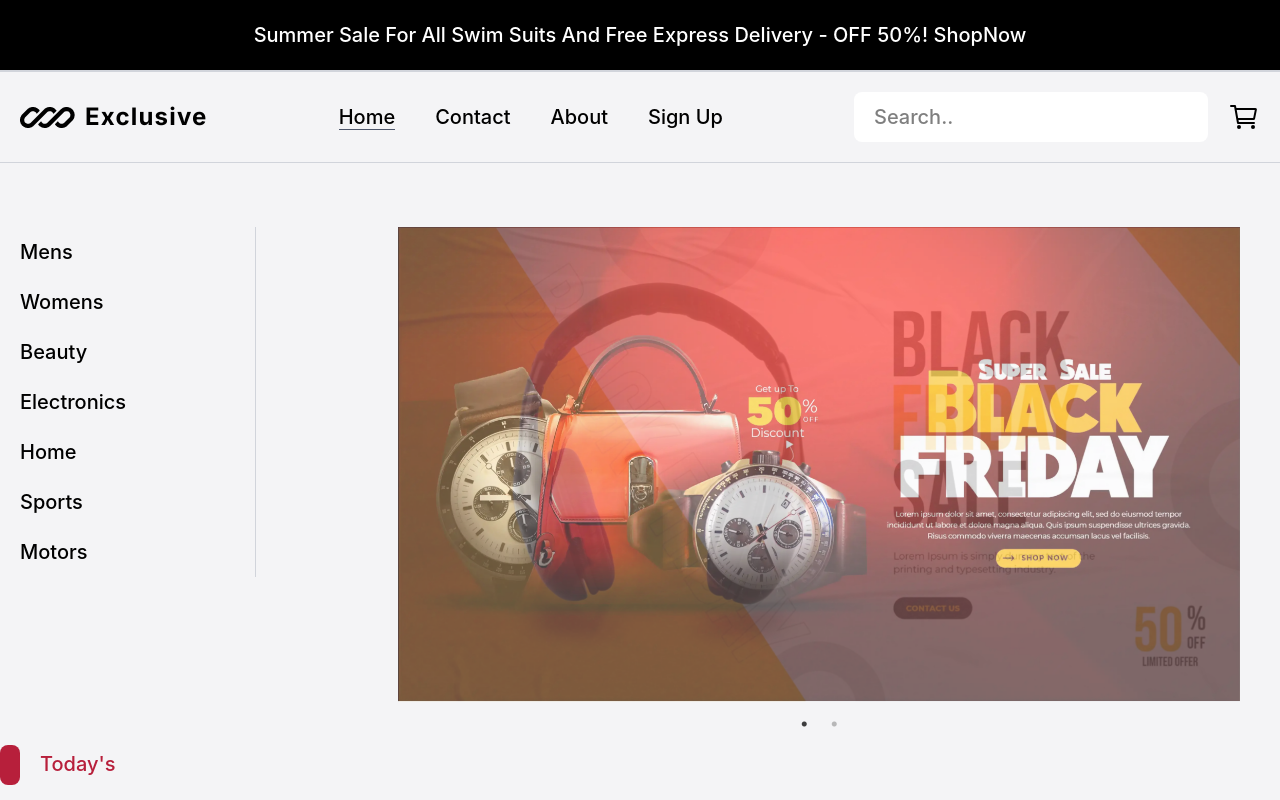
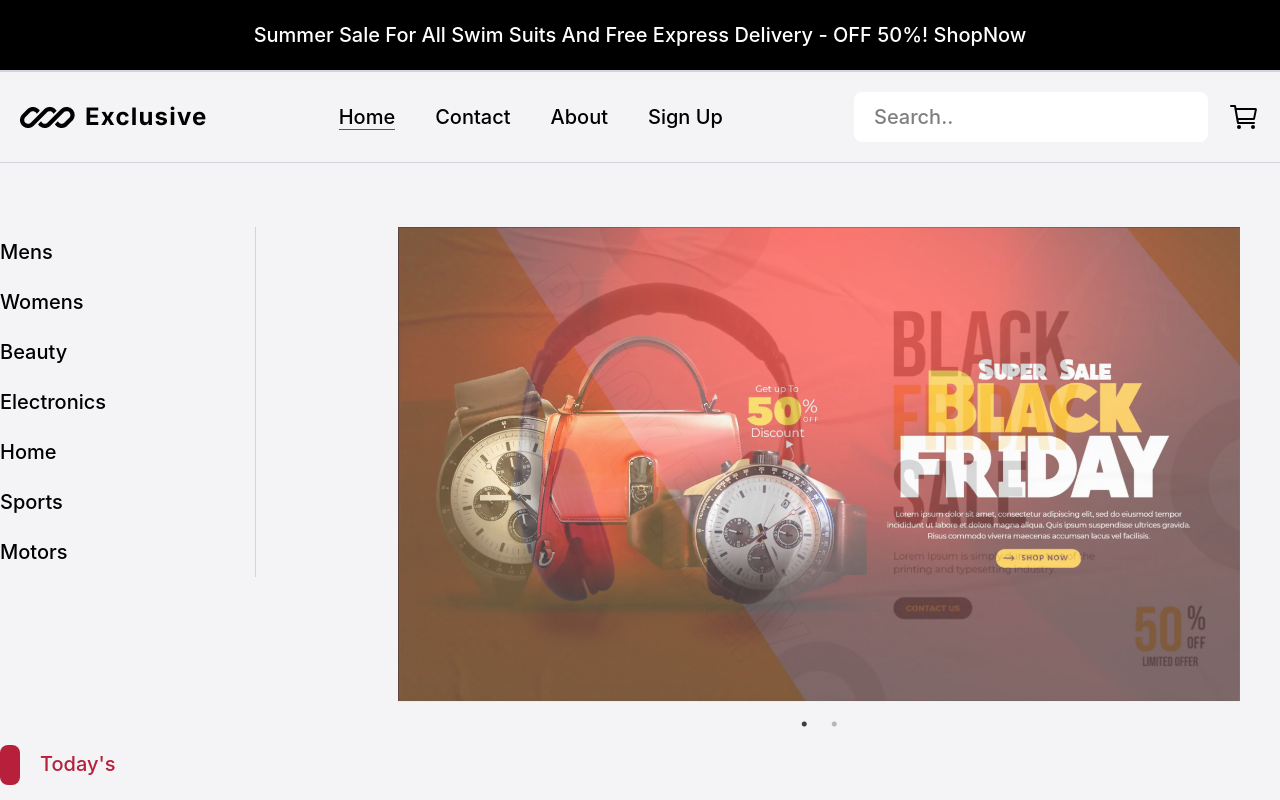
Before and after one commit to Mohamed-Y0/Exclusive, a React (Vite) app: page / in a window 1280 px wide. Shown: the top 800 px of the page. Built offline with nearby package versions, Linux system fonts and the light colour scheme; no server answers; a web font is replaced by a local one.

Commit message:
improve styles

```diff
--- a/src/components/home/LeftMenu.tsx
+++ b/src/components/home/LeftMenu.tsx
@@ -29,16 +29,13 @@ type Props = {
 function LeftMenu({ hide }: Props) {
   return (
     <div className={`md:block ${hide && "hidden"} capitalize`}>
-      <ul className="sm:flex-wrap sm:justify-center sm:px-5 md:flex lg:flex-col lg:border-r lg:border-neutral-200 lg:px-0">
+      <ul className="sm:flex-wrap sm:justify-center md:flex lg:flex-col lg:border-r lg:border-neutral-200">
         {categories.map((item) => (
-          <li
-            key={item.name}
-            className="group relative rounded-sm px-2.5 py-2.5 duration-300 hover:bg-neutral-100 sm:px-5 lg:pr-2.5"
-          >
-            <div className="flex items-center justify-between">
-              <Link to={`/products/${item.name}`}>{item.name}</Link>
-            </div>
-          </li>
+          <Link key={item.name} to={`/products/${item.name}`}>
+            <li className="rounded-sm py-2.5 hover:bg-neutral-100">
+              {item.name}
+            </li>
+          </Link>
         ))}
       </ul>
     </div>
```
